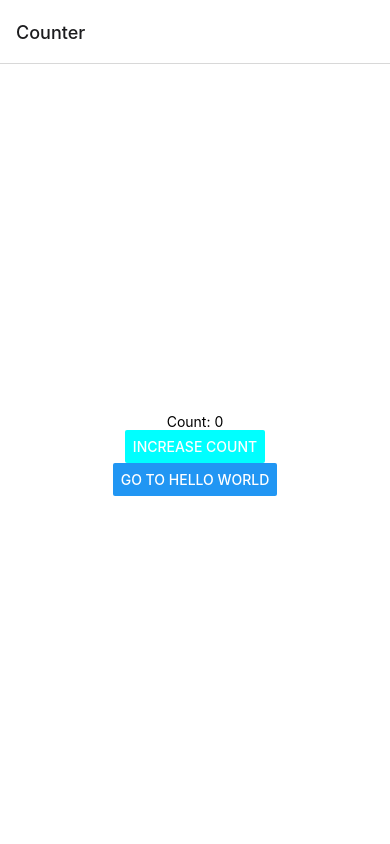
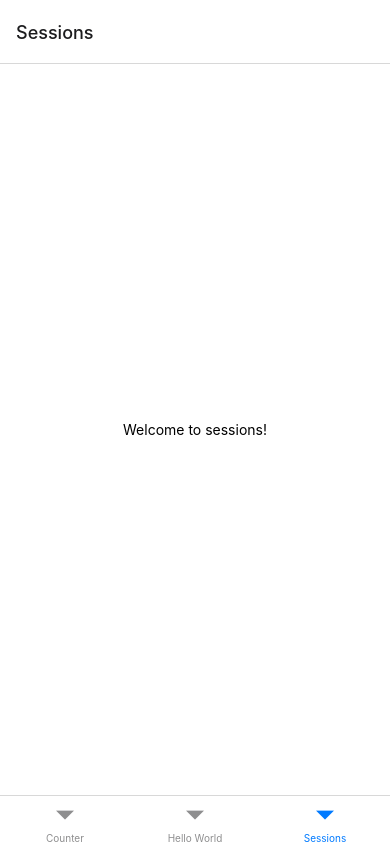
Before and after one commit to natidemis/Lokaverkefni-NDK1, a React Native app: screen /Sessions in a window 390 px wide. Built offline with nearby package versions, Linux system fonts and the light colour scheme.

Commit message:
icon mappa og tab navigation bætt inn

```diff
--- a/App.tsx
+++ b/App.tsx
@@ -1,28 +1,33 @@
 
 import React from 'react';
 import { NavigationContainer } from '@react-navigation/native';
-import { createNativeStackNavigator } from '@react-navigation/native-stack';
+import { createBottomTabNavigator } from '@react-navigation/bottom-tabs';
 
 import Counter from './Nav/Counter';
 import HelloWorld from './Nav/HelloWorld';
+import Sessions from './Nav/Sessions';
 
 
 
-const Stack = createNativeStackNavigator();
+const Tab = createBottomTabNavigator();
 
 export default function App() {
   return (
     <NavigationContainer>
-      <Stack.Navigator>
-        <Stack.Screen
+      <Tab.Navigator>
+        <Tab.Screen
           name="Counter"
           component={Counter}
         />
-        <Stack.Screen
+        <Tab.Screen
           name="Hello World"
           component={HelloWorld}
         />
-      </Stack.Navigator>
+        <Tab.Screen
+          name="Sessions"
+          component={Sessions}
+        />
+      </Tab.Navigator>
     </NavigationContainer>
   );
 }
--- /dev/null
+++ b/Nav/Sessions.tsx
@@ -0,0 +1,15 @@
+import { Button, Text, View } from 'react-native'
+import { StatusBar } from 'expo-status-bar';
+import styles from '../Styles';
+import React from 'react';
+
+const Sessions = () => {
+    return (
+      <View style={styles.container}>
+        <Text>Welcome to sessions!</Text>
+        <StatusBar style="auto" />
+      </View>
+    );
+  }
+
+export default Sessions
--- a/package.json
+++ b/package.json
@@ -9,6 +9,7 @@
   },
   "dependencies": {
     "@react-native-async-storage/async-storage": "~1.15.0",
+    "@react-navigation/bottom-tabs": "^6.0.9",
     "@react-navigation/native": "^6.0.4",
     "@react-navigation/native-stack": "^6.2.2",
     "expo": "~42.0.1",
```
Also changed, not shown: Icons/Capture.JPG (added), 1 other file (tests, documents, lock files or other folders).
